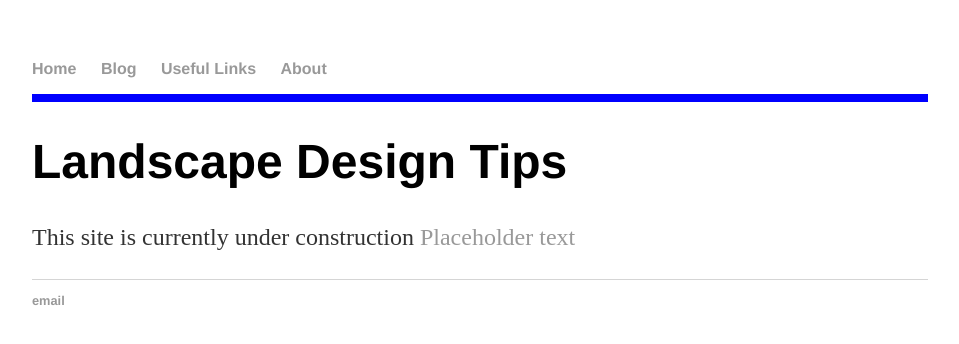
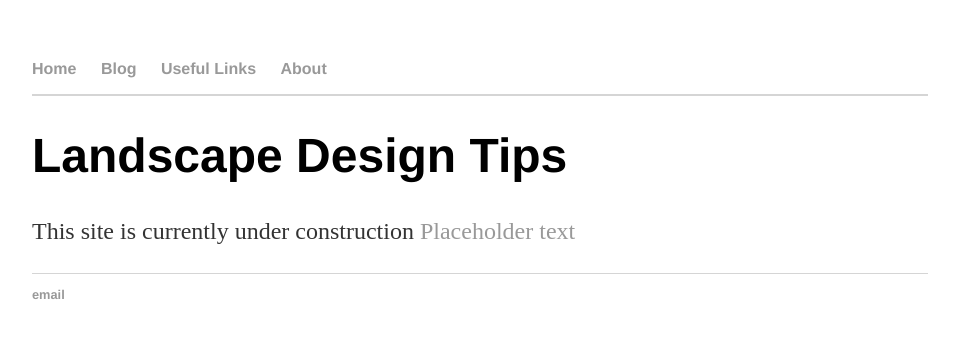
Before and after one commit to Quixoty/ORIG, a Jekyll site: the page built from index.html, in a window 1280 px wide. Shown: the top 344 px of the page, without its empty margins (160-1119 px from the left). Built offline with Jekyll 4.4.1, drawn with Linux system fonts in a browser that asks for light colours.

Commit message:
Update default.html

```diff
--- a/_layouts/default.html
+++ b/_layouts/default.html
@@ -13,7 +13,7 @@
 	        		<li><a href="/usefullinks">Useful Links</a></li>
 				<li><a href="/about">About</a></li>
 	    		</ul>
-			<hr style="border: 4px solid blue;" />
+			<hr style="border: 1px solid #d5d5d5;" />
 			</nav>
 			<div class="container">
 
```
